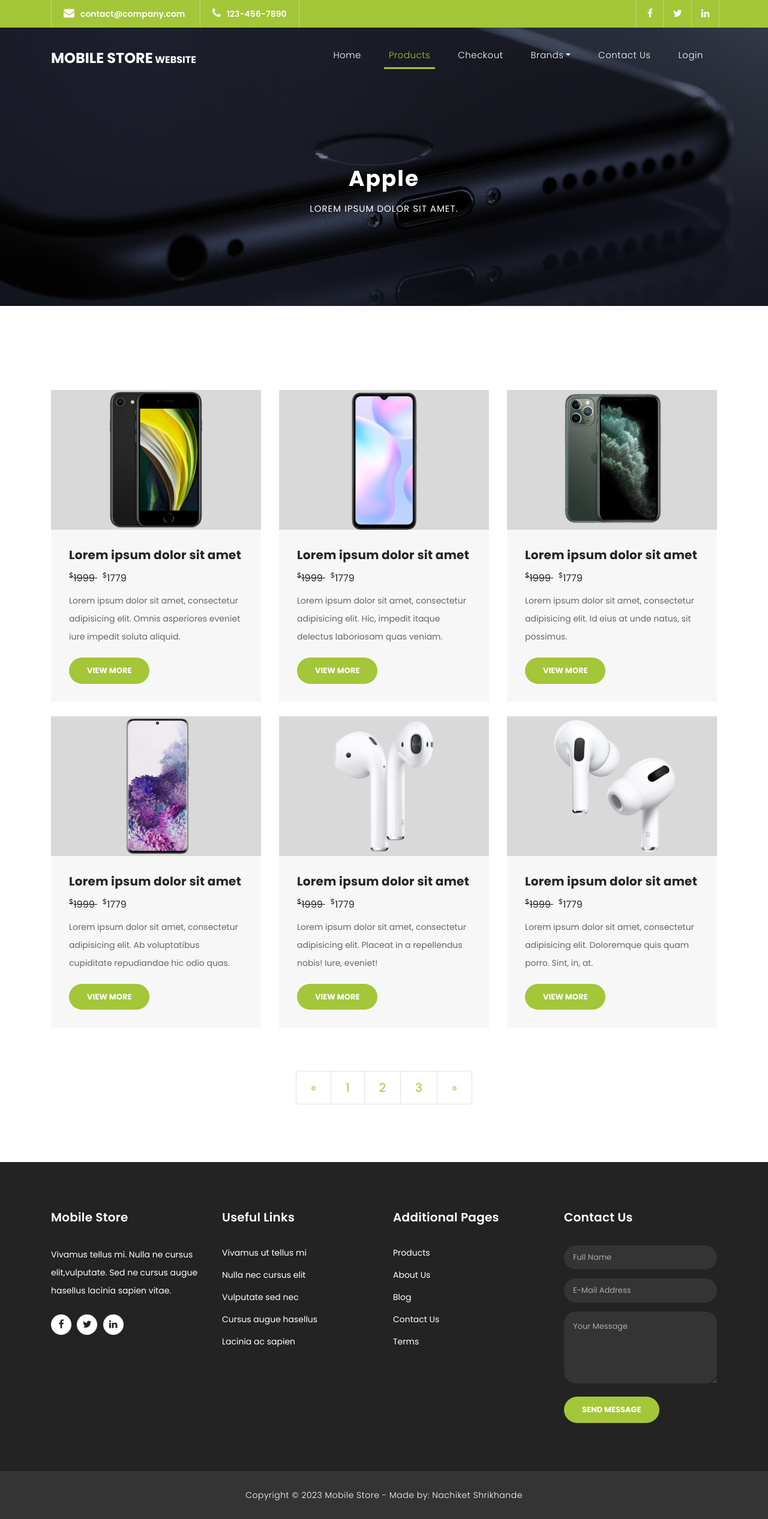
After one commit to Nachiket216/Project, a PHP site: page /brands/apple.php in a window 1280 px wide. The commit adds this page. Shown: the whole page at 60% size. Run offline with PHP 8.4, Linux system fonts and the light colour scheme.

Commit message:
Made brands folder

```diff
--- /dev/null
+++ b/brands/apple.php
@@ -0,0 +1,192 @@
+<?php $page ='products'; include '../components/head.php'?>
+
+  <body>
+  <?php include '../components/navbar.php';?>
+
+    <!-- Page Content -->
+    <div class="page-heading header-text">
+      <div class="container">
+        <div class="row">
+          <div class="col-md-12">
+            <h1>Apple</h1>
+            <span>Lorem ipsum dolor sit amet.</span>
+          </div>
+        </div>
+      </div>
+    </div>
+
+    <div class="services">
+      <div class="container">
+        <div class="row">
+          <div class="col-md-4">
+            <div class="service-item">
+              <img src="../assets/images/product-1-720x480.jpg" alt="">
+              <div class="down-content">
+                <h4>Lorem ipsum dolor sit amet</h4>
+                <div style="margin-bottom:10px;">
+                  <span>
+                      <del><sup>$</sup>1999 </del> &nbsp; <sup>$</sup>1779
+                  </span>
+                </div>
+
+                <p> Lorem ipsum dolor sit amet, consectetur adipisicing elit. Omnis asperiores eveniet iure impedit soluta aliquid. </p>
+                <a href="../product-details.php" class="filled-button">View More</a>
+              </div>
+            </div>
+
+            <br>
+          </div>
+
+          <div class="col-md-4">
+            <div class="service-item">
+              <img src="../assets/images/product-2-720x480.jpg" alt="">
+              <div class="down-content">
+                <h4>Lorem ipsum dolor sit amet</h4>
+                <div style="margin-bottom:10px;">
+                  <span>
+                      <del><sup>$</sup>1999 </del> &nbsp; <sup>$</sup>1779
+                  </span>
+                </div>
+
+                <p> Lorem ipsum dolor sit amet, consectetur adipisicing elit. Hic, impedit itaque delectus laboriosam quas veniam. </p>
+                <a href="../product-details.php" class="filled-button">View More</a>
+              </div>
+            </div>
+
+            <br>
+          </div>
+
+          <div class="col-md-4">
+            <div class="service-item">
+              <img src="../assets/images/product-3-720x480.jpg" alt="">
+              <div class="down-content">
+                <h4>Lorem ipsum dolor sit amet</h4>
+                <div style="margin-bottom:10px;">
+                  <span>
+                      <del><sup>$</sup>1999 </del> &nbsp; <sup>$</sup>1779
+                  </span>
+                </div>
+
+                <p> Lorem ipsum dolor sit amet, consectetur adipisicing elit. Id eius at unde natus, sit possimus. </p>
+                <a href="../product-details.php" class="filled-button">View More</a>
+              </div>
+            </div>
+
+            <br>
+          </div>
+
+          <div class="col-md-4">
+            <div class="service-item">
+              <img src="../assets/images/product-4-720x480.jpg" alt="">
+              <div class="down-content">
+                <h4>Lorem ipsum dolor sit amet</h4>
+                <div style="margin-bottom:10px;">
+                  <span>
+                      <del><sup>$</sup>1999 </del> &nbsp; <sup>$</sup>1779
+                  </span>
+                </div>
+
+                <p> Lorem ipsum dolor sit amet, consectetur adipisicing elit. Ab voluptatibus cupiditate repudiandae hic odio quas. </p>
+                <a href="../product-details.php" class="filled-button">View More</a>
+              </div>
+            </div>
+
+            <br>
+          </div>
+
+          <div class="col-md-4">
+            <div class="service-item">
+              <img src="../assets/images/product-5-720x480.jpg" alt="">
+              <div class="down-content">
+                <h4>Lorem ipsum dolor sit amet</h4>
+                <div style="margin-bottom:10px;">
+                  <span>
+                      <del><sup>$</sup>1999 </del> &nbsp; <sup>$</sup>1779
+                  </span>
+                </div>
+
+                <p> Lorem ipsum dolor sit amet, consectetur adipisicing elit. Placeat in a repellendus nobis! Iure, eveniet! </p>
+                <a href="../product-details.php" class="filled-button">View More</a>
+              </div>
+            </div>
+
+            <br>
+          </div>
+
+          <div class="col-md-4">
+            <div class="service-item">
+              <img src="../assets/images/product-6-720x480.jpg" alt="">
+              <div class="down-content">
+                <h4>Lorem ipsum dolor sit amet</h4>
+                <div style="margin-bottom:10px;">
+                  <span>
+                      <del><sup>$</sup>1999 </del> &nbsp; <sup>$</sup>1779
+                  </span>
+                </div>
+
+                <p> Lorem ipsum dolor sit amet, consectetur adipisicing elit. Doloremque quis quam porro. Sint, in, at. </p>
+                <a href="../product-details.php" class="filled-button">View More</a>
+              </div>
+            </div>
+
+            <br>
+          </div>
+        </div>
+
+        <br>
+        <br>
+
+        <nav>
+          <ul class="pagination pagination-lg justify-content-center">
+            <li class="page-item">
+              <a class="page-link" href="#" aria-label="Previous">
+                <span aria-hidden="true">«</span>
+                <span class="sr-only">Previous</span>
+              </a>
+            </li>
+            <li class="page-item"><a class="page-link" href="#">1</a></li>
+            <li class="page-item"><a class="page-link" href="#">2</a></li>
+            <li class="page-item"><a class="page-link" href="#">3</a></li>
+            <li class="page-item">
+              <a class="page-link" href="#" aria-label="Next">
+                <span aria-hidden="true">»</span>
+                <span class="sr-only">Next</span>
+              </a>
+            </li>
+          </ul>
+        </nav>
+
+        <br>
+        <br>
+        <br>
+        <br>
+      </div>
+    </div>
+
+    <!-- Footer Starts Here -->
+    <?php include '../components/footer.php'?>
+
+
+    <!-- Bootstrap core JavaScript -->
+    <script src="../vendor/jquery/jquery.min.js"></script>
+    <script src="../vendor/bootstrap/js/bootstrap.bundle.min.js"></script>
+
+    <!-- Additional Scripts -->
+    <script src="../assets/js/custom.js"></script>
+    <script src="../assets/js/owl.js"></script>
+    <script src="../assets/js/slick.js"></script>
+    <script src="../assets/js/accordions.js"></script>
+
+    <script language = "text/Javascript">
+      cleared[0] = cleared[1] = cleared[2] = 0; //set a cleared flag for each field
+      function clearField(t){                   //declaring the array outside of the
+      if(! cleared[t.id]){                      // function makes it static and global
+          cleared[t.id] = 1;  // you could use true and false, but that's more typing
+          t.value='';         // with more chance of typos
+          t.style.color='#fff';
+          }
+      }
+    </script>
+
+  </body>
+</html>
--- a/components/head.php
+++ b/components/head.php
@@ -13,10 +13,15 @@
     <title>MOBILE Store</title>
 
     <!-- Bootstrap core CSS -->
+    <link href="../vendor/bootstrap/css/bootstrap.min.css" rel="stylesheet">
     <link href="vendor/bootstrap/css/bootstrap.min.css" rel="stylesheet">
 
     <!-- Additional CSS Files -->
     <link rel="stylesheet" href="assets/css/fontawesome.css">
     <link rel="stylesheet" href="assets/css/style.css">
     <link rel="stylesheet" href="assets/css/owl.css">
+
+    <link rel="stylesheet" href="../assets/css/fontawesome.css">
+    <link rel="stylesheet" href="../assets/css/style.css">
+    <link rel="stylesheet" href="../assets/css/owl.css">
 </head>
--- a/components/navbar.php
+++ b/components/navbar.php
@@ -54,13 +54,14 @@
                     </li>
                     <li class="nav-item dropdown <?php if($page=='about'){echo 'active';} ?>">
                         <a class="dropdown-toggle nav-link" data-toggle="dropdown" href="#" role="button"
-                            aria-haspopup="true" aria-expanded="false">About</a>
+                            aria-haspopup="true" aria-expanded="false">Brands</a>
 
                         <div class="dropdown-menu">
-                            <a class="dropdown-item" href="about.php">About Us</a>
-                            <a class="dropdown-item" href="blog.php">Blog</a>
-                            <a class="dropdown-item" href="testimonials.php">Testimonials</a>
-                            <a class="dropdown-item" href="terms.php">Terms</a>
+                            <a class="dropdown-item" href="brands/apple.php">Apple</a>
+                            <a class="dropdown-item" href="brands/nokia.php">Nokia</a>
+                            <a class="dropdown-item" href="brands/oneplus.php">One Plus</a>
+                            <a class="dropdown-item" href="brands/oppo.php">Oppo</a>
+                            <a class="dropdown-item" href="brands/samsung.php">Samsung</a>
                         </div>
                     </li>
                     <li class="nav-item <?php if($page=='contact us'){echo 'active';} ?>">
```
Also changed, not shown: brands/nokia.php (added), brands/oneplus.php (added), brands/oppo.php (added), brands/samsung.php (added).
